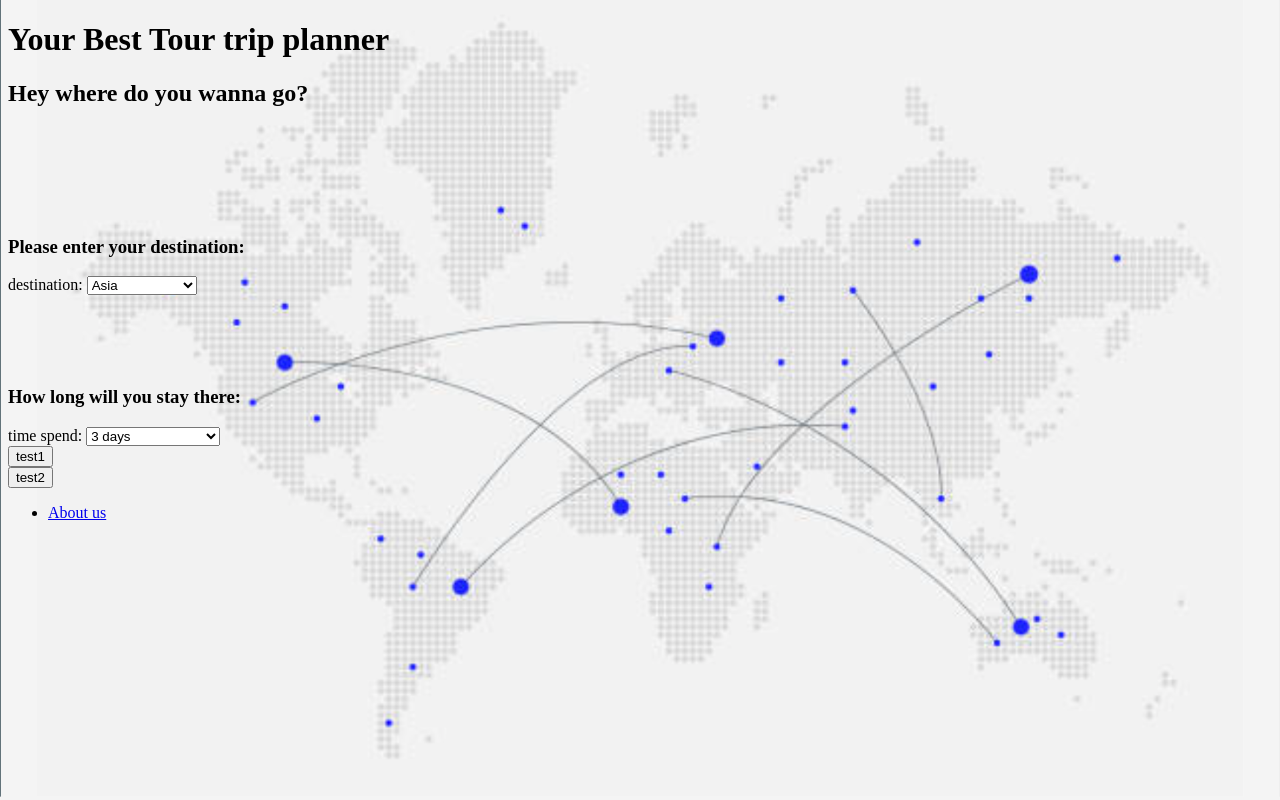
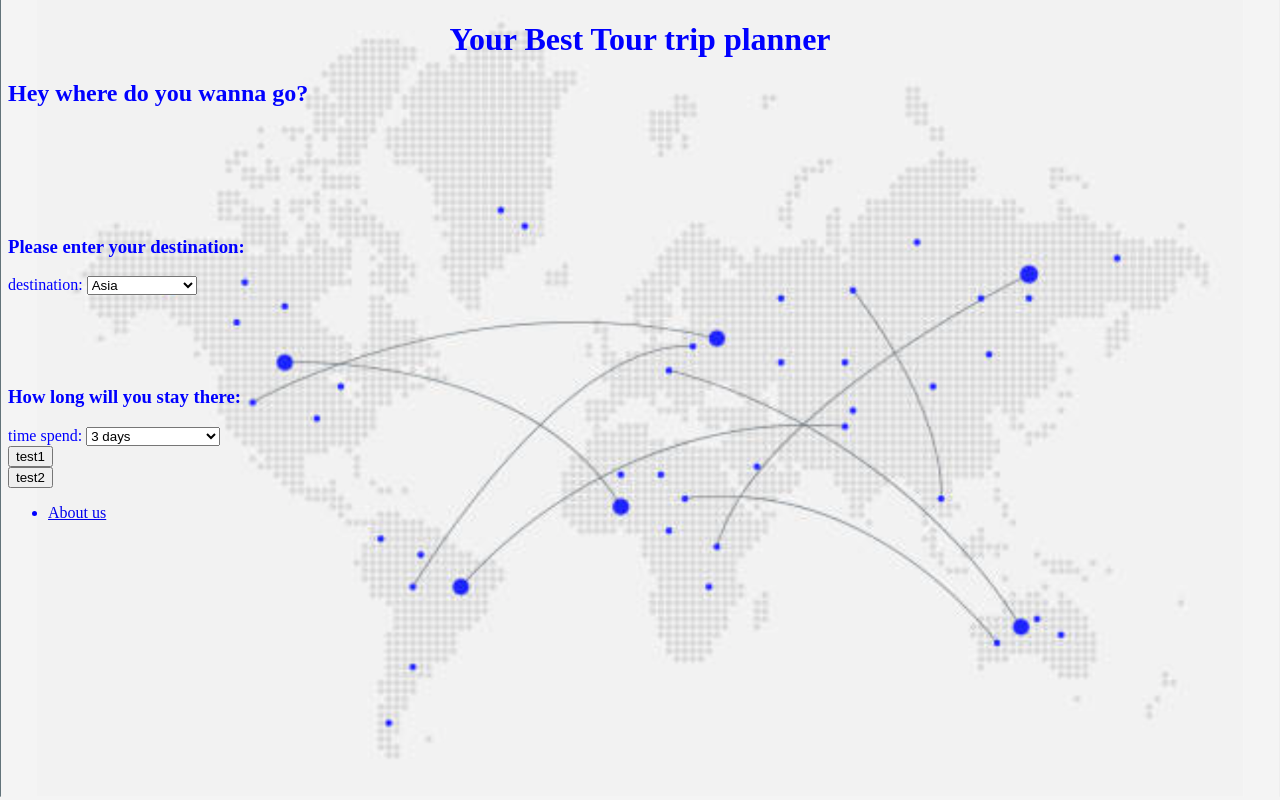
Before and after one commit to SeL033/IBA, a plain HTML site: page index.html in a window 1280 px wide. Drawn offline with Linux system fonts and the light colour scheme.

Commit message:
Update index.html

```diff
--- a/index.html
+++ b/index.html
@@ -4,6 +4,7 @@
         <meta charset="utf-8">
         <meta name="viewport" content="width=device-width, initial-scale=1 ">
         <title>Your Best Tour trip planner </title>
+	<link rel="stylesheet" href="style.css">
     </head>
     <style type="text/css">
 		body{
@@ -12,6 +13,7 @@
                     background-repeat: no-repeat;
                     background-size: cover;
 		    background-color: antiquewhite;
+		    color:blue;
                     background-position: center;
 		}
 	</style>
```
